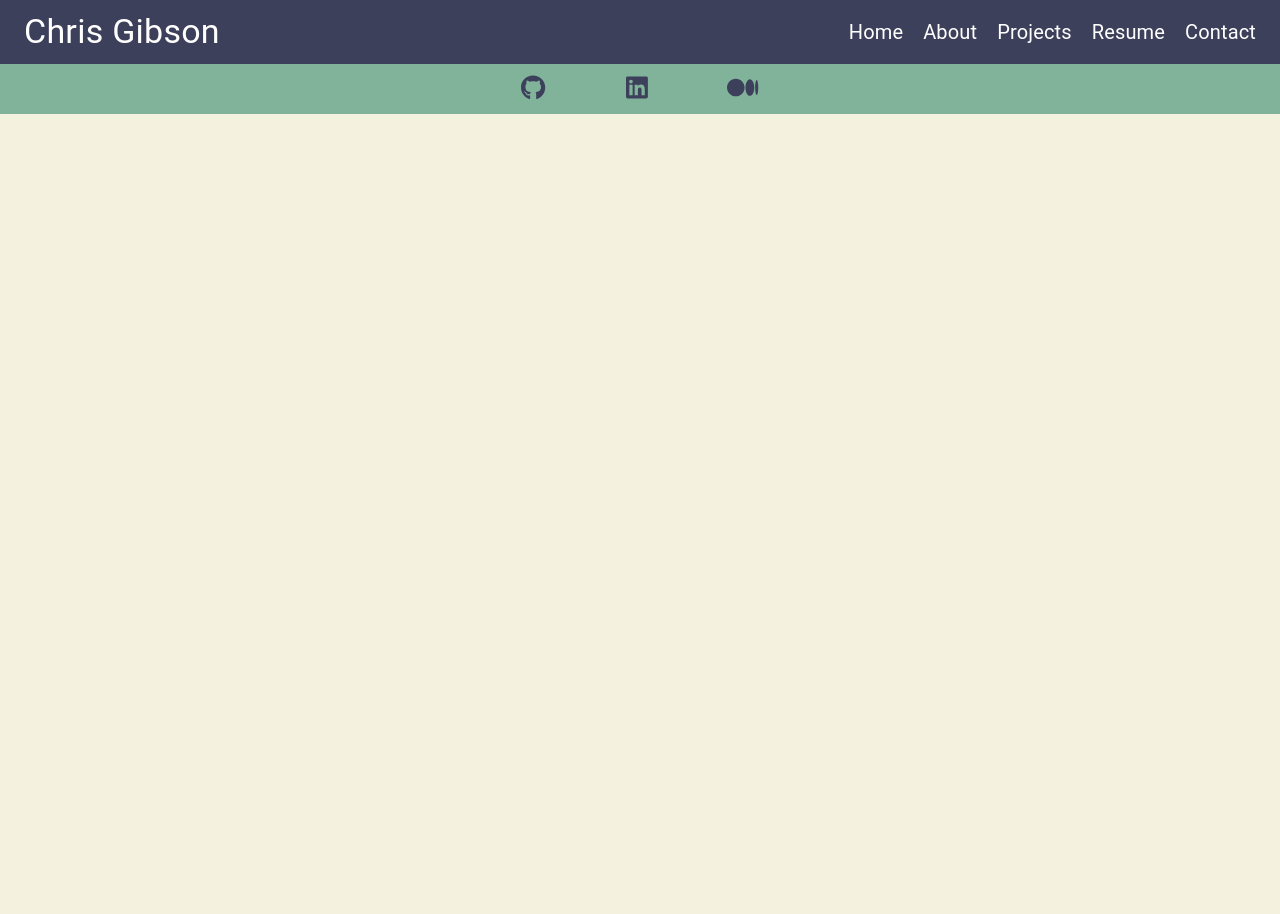
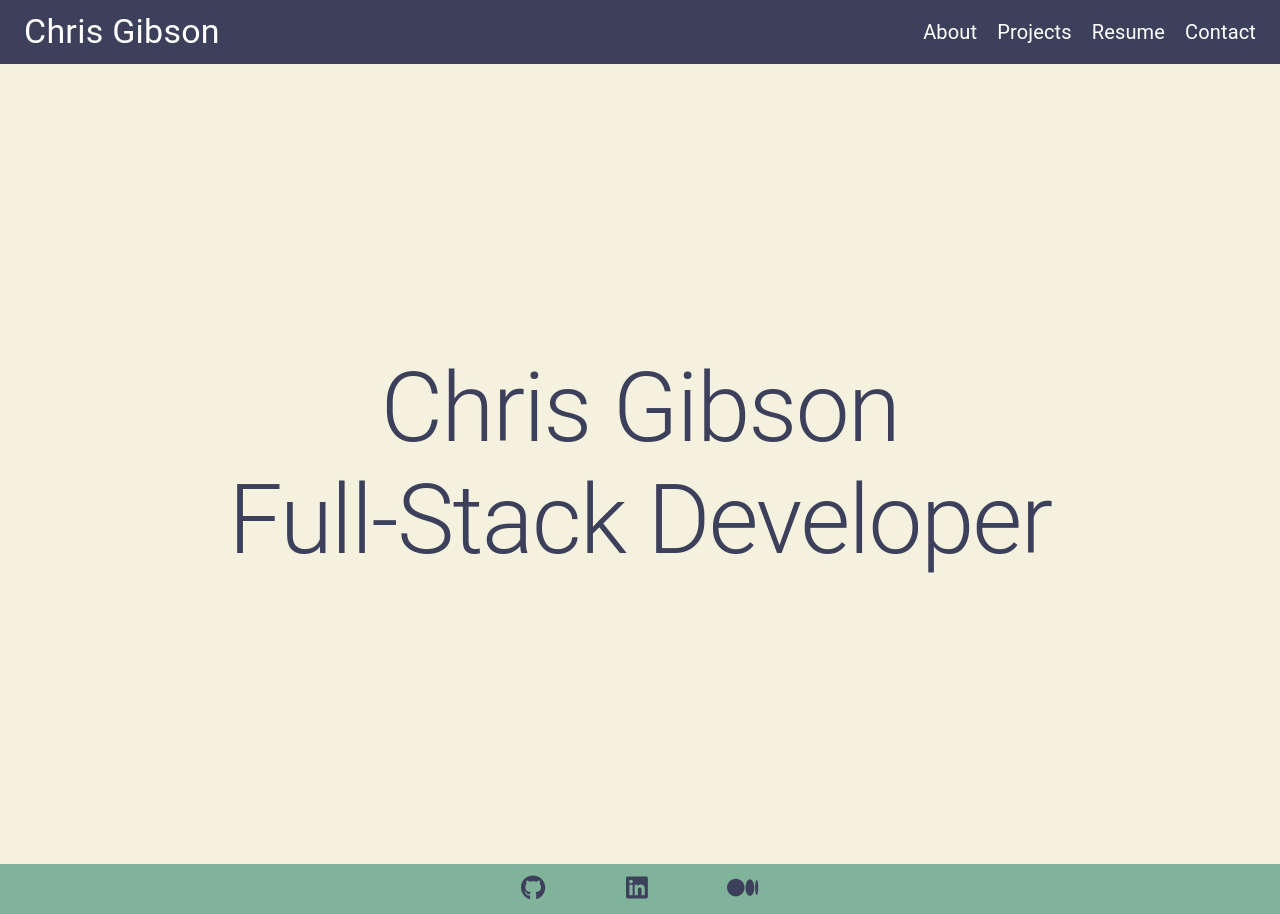
Before and after one commit to chrischarlesgibson/portfolio-v3, a React (Create React App) app: page / in a window 1280 px wide. Before the commit the page ends 800 px from the top, so only its background shows below. Built offline with nearby package versions, Linux system fonts and the light colour scheme.

Commit message:
removed home from nav bar

```diff
--- a/package.json
+++ b/package.json
@@ -2,7 +2,7 @@
   "name": "portfolio",
   "version": "0.1.0",
   "private": true,
-  "homepage": "https://chrischarlesgibson.github.io/portfolio-v3/Home",
+  "homepage": "https://chrischarlesgibson.github.io/portfolio-v3/",
   "dependencies": {
     "@emailjs/browser": "^3.10.0",
     "@emotion/react": "^11.10.5",
--- a/src/App.js
+++ b/src/App.js
@@ -15,7 +15,7 @@ function App() {
       <div>
         <Navbar />
         <Routes>
-          <Route exact path="/Home" element={<Home />} />
+          <Route exact path="/" element={<Home />} />
           <Route exact path="/About" element={<About />} />
           <Route exact path="/Projects" element={<Projects />} />
           <Route exact path="/Resume" element={<Resume />} />
--- a/src/components/NavBurger.js
+++ b/src/components/NavBurger.js
@@ -19,16 +19,8 @@ function NavBurger() {
     <>
       <Drawer open={openBurger} onClose={() => setOpenBurger(false)}>
         <List>
-          <ListItem onClick={() => setOpenBurger(false)}>
-            <ListItemText>
-              <motion.div whileHover={{ scale: 1.1 }} whileTap={{ scale: 0.9 }}>
-                <Link to="/home" className="burgerLink">
-                  Home
-                </Link>
-              </motion.div>
-            </ListItemText>
-          </ListItem>
-          <Divider />
+
+
           <ListItem onClick={() => setOpenBurger(false)}>
             <ListItemText>
               <motion.div whileHover={{ scale: 1.1 }} whileTap={{ scale: 0.9 }}>
--- a/src/components/Navbar.js
+++ b/src/components/Navbar.js
@@ -29,11 +29,6 @@ function Navbar() {
         ) : (
           <div className="navlinks">
             <motion.div whileHover={{ scale: 1.1 }} whileTap={{ scale: 0.9 }}>
-              <Link to="/Home" className="link">
-                Home
-              </Link>
-            </motion.div>
-            <motion.div whileHover={{ scale: 1.1 }} whileTap={{ scale: 0.9 }}>
               <Link to="/About" className="link">
                 About
               </Link>
```
